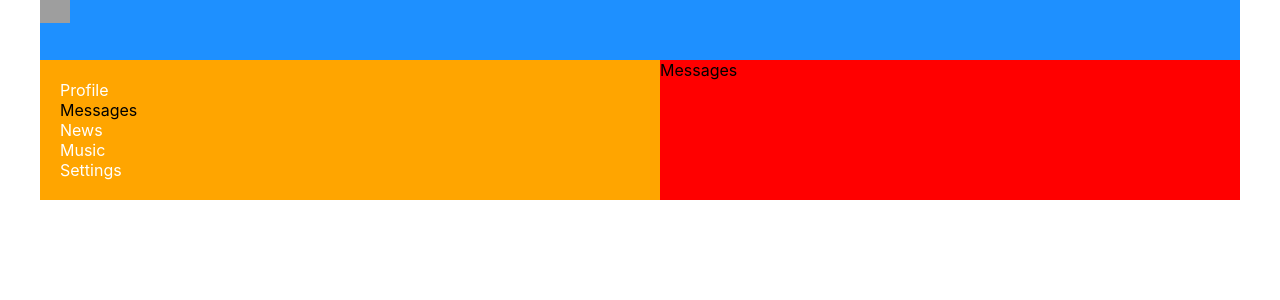
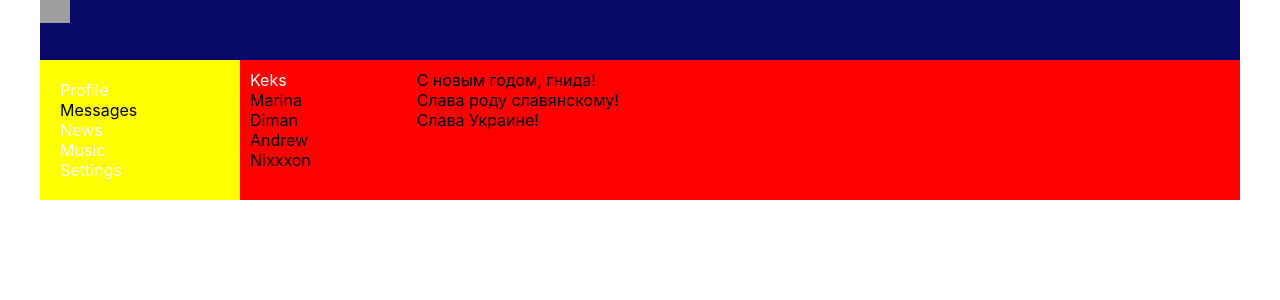
Before and after one commit to SummerBen/web-project-01, a React (Create React App) app: page /messages in a window 1280 px wide. Shown: the top 300 px of the page. Built offline with nearby package versions, Linux system fonts and the light colour scheme; grey boxes are pictures that could not be loaded.

Commit message:
Lesson 21 done

```diff
--- a/src/App.css
+++ b/src/App.css
@@ -6,7 +6,7 @@
   "h h"
   "n c"; /* по горизонтали строки, по вертикали колонки */
   grid-template-rows: 60px 1fr; /*параметры двух строк*/
-  grid-template-columns: 2fr 10 fr; /*параметры двух колонок*/
+  grid-template-columns: 2fr 10fr; /*параметры двух колонок*/
   /* grid-gap: 10px; расстояние между элементами */
 }
 
--- a/src/components/Dialogs/Dialogs.jsx
+++ b/src/components/Dialogs/Dialogs.jsx
@@ -2,8 +2,29 @@ import s from './Dialogs.module.css';
 
 const Dialogs = (props) => {
     return (
-        <div>
-            Messages
+        <div className={s.dialogs}>
+            <div className={s.dialogsItems}>
+                <div className={s.dialog + ' ' + s.active}>
+                    Keks
+                </div>
+                <div className={s.dialog}>
+                    Marina
+                </div>
+                <div className={s.dialog}>
+                    Diman
+                </div>
+                <div className={s.dialog}>
+                    Andrew
+                </div>
+                <div className={s.dialog}>
+                    Nixxxon
+                </div>
+            </div>
+            <div className={s.messages}>
+                <div className={s.message}>С новым годом, гнида!</div>
+                <div className={s.message}>Слава роду славянскому!</div>
+                <div className={s.message}>Слава Украине!</div>
+            </div>
         </div>
     )
 }
--- a/src/components/Dialogs/Dialogs.module.css
+++ b/src/components/Dialogs/Dialogs.module.css
@@ -0,0 +1,20 @@
+.dialogs {
+    display: grid;
+    grid-template-columns: 2fr 10fr;
+}
+
+.dialogsItems {
+    padding: 10px;
+}
+
+.dialogsItems .active {
+    color: white;
+}
+
+.messages {
+    padding: 10px;
+}
+
+.messages .message {
+
+}
--- a/src/components/Header/Header.module.css
+++ b/src/components/Header/Header.module.css
@@ -1,6 +1,6 @@
 .header {
   grid-area: h;
-  background-color: dodgerblue;
+  background-color: rgb(9, 9, 105);
   }
   .header img {
     width: 30px;
--- a/src/components/Navbar/Navbar.module.css
+++ b/src/components/Navbar/Navbar.module.css
@@ -1,6 +1,6 @@
 .nav {
   grid-area: n;
-  background-color: orange;
+  background-color: yellow;
   padding: 20px;
 }
 
```
